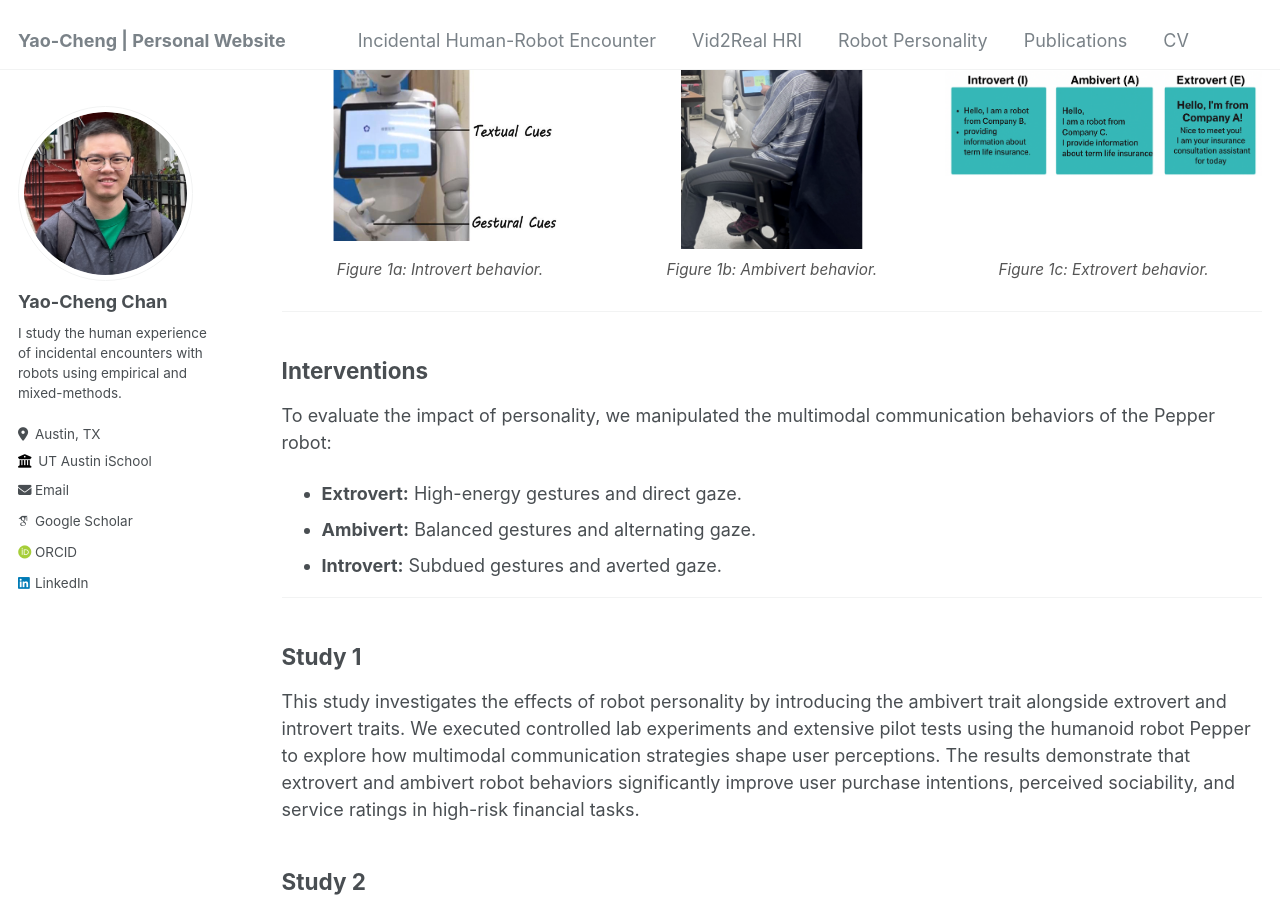
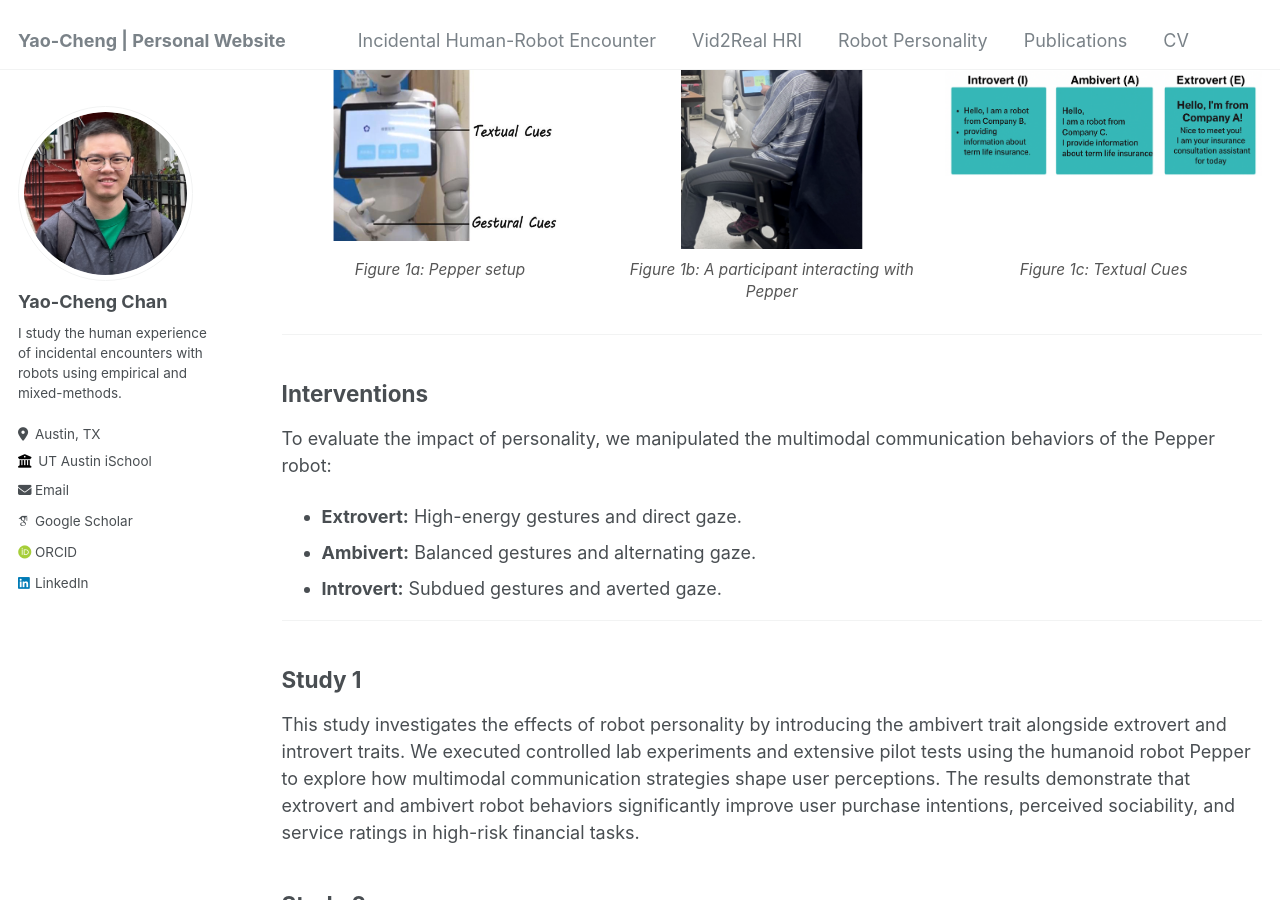
Before and after one commit to yaochengchan/yaochengchan.github.io, a Jekyll site: the page built from _pages/personality.md, in a window 1280 px wide and 900 px high, scrolled down 465 px. Built offline with Jekyll 4.4.1, drawn with Linux system fonts in a browser that asks for light colours; some web fonts are replaced; our own code applies the rules of GitHub Pages for plain Markdown files.

Commit message:
Update personality.md

```diff
--- a/_pages/personality.md
+++ b/_pages/personality.md
@@ -13,17 +13,17 @@ My research in human-robot interaction focuses on designing and evaluating human
 
   <div style="flex: 1; text-align: center;">
     <img src="/files/personality1.png" alt="Introvert Robot Behavior" style="width: 100%; height: 250px; object-fit: contain; border-radius: 8px; margin-bottom: 10px;">
-    <p style="font-size: 0.85em; color: #555; margin: 0;"><em>Figure 1a: Introvert behavior.</em></p>
+    <p style="font-size: 0.85em; color: #555; margin: 0;"><em>Figure 1a: Pepper setup</em></p>
   </div>
 
   <div style="flex: 1; text-align: center;">
     <img src="/files/personality2.png" alt="Ambivert Robot Behavior" style="width: 100%; height: 250px; object-fit: contain; border-radius: 8px; margin-bottom: 10px;">
-    <p style="font-size: 0.85em; color: #555; margin: 0;"><em>Figure 1b: Ambivert behavior.</em></p>
+    <p style="font-size: 0.85em; color: #555; margin: 0;"><em>Figure 1b: A participant interacting with Pepper</em></p>
   </div>
 
   <div style="flex: 1; text-align: center;">
     <img src="/files/personality3.png" alt="Extrovert Robot Behavior" style="width: 100%; height: 250px; object-fit: contain; border-radius: 8px; margin-bottom: 10px;">
-    <p style="font-size: 0.85em; color: #555; margin: 0;"><em>Figure 1c: Extrovert behavior.</em></p>
+    <p style="font-size: 0.85em; color: #555; margin: 0;"><em>Figure 1c: Textual Cues</em></p>
   </div>
 
 </div>
```
